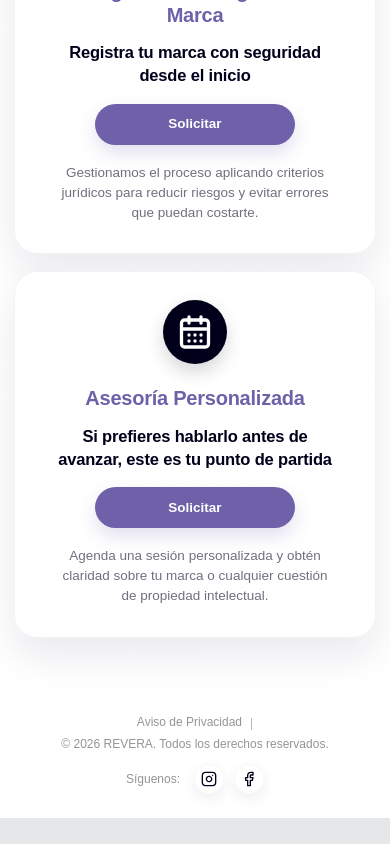
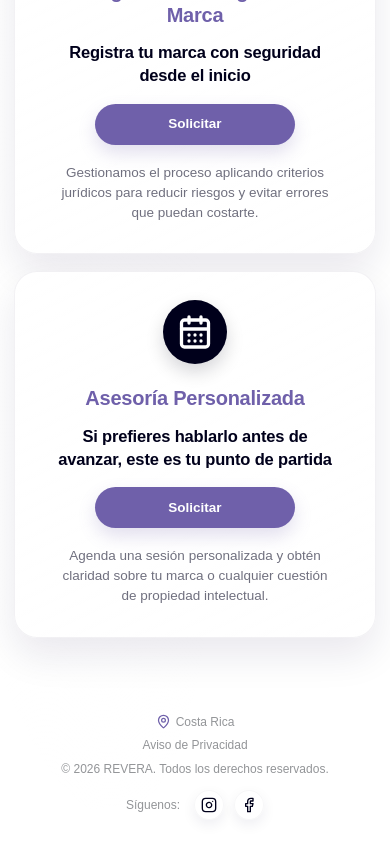
Before and after one commit to Wvillegasv/Revera, a React (Vite) app in the folder frontend/: page / in a window 390 px wide. Shown: the part 993-1837 px from the top of the page. Before the commit the page ends 1811 px from the top, so only its background shows below. Built offline with nearby package versions, Linux system fonts and the light colour scheme; no server answers.

Commit message:
Actualiza ubicacion del footer y menu principal

```diff
--- a/frontend/src/components/Footer.jsx
+++ b/frontend/src/components/Footer.jsx
@@ -1,5 +1,5 @@
 import { useState } from "react";
-import { Instagram, Facebook } from "lucide-react";
+import { Instagram, Facebook, MapPin } from "lucide-react";
 import AvisoPrivacidadModal from "./AvisoPrivacidadModal";
 import "../styles/footer.css";
 
@@ -11,6 +11,13 @@ function Footer() {
     <>
       <footer className="footer">
         <div className="footer-left">
+          <span className="footer-location">
+            <MapPin size={16} strokeWidth={2} />
+            <span>Costa Rica</span>
+          </span>
+
+          <span className="footer-separator">|</span>
+
           <button
             type="button"
             className="footer-privacy-link"
@@ -48,7 +55,6 @@ function Footer() {
           >
             <Facebook size={16} strokeWidth={2} />
           </a>
-
         </div>
       </footer>
 
--- a/frontend/src/components/Navbar.jsx
+++ b/frontend/src/components/Navbar.jsx
@@ -36,7 +36,7 @@ function Navbar({ onContactoClick }) {
               location.pathname === "/" ? "active" : ""
             }`}
           >
-            Chat
+            Inicio
           </Link>
 
           <button
--- a/frontend/src/styles/footer.css
+++ b/frontend/src/styles/footer.css
@@ -8,6 +8,7 @@
 
   width: 100%;
   max-width: var(--layout-max-width, 1220px);
+
   margin: 38px auto 0;
   padding: 18px 22px 12px;
 
@@ -17,6 +18,7 @@
   gap: 24px;
 
   color: #939598;
+
   font-family: var(--font-primary);
   font-weight: var(--font-weight-regular, 400);
 }
@@ -26,7 +28,36 @@
   align-items: center;
   justify-content: flex-start;
   gap: 12px;
+
   min-width: 0;
+}
+
+/* =========================================================
+   COSTA RICA
+========================================================= */
+
+.footer-location {
+  display: inline-flex;
+  align-items: center;
+  gap: 6px;
+
+  color: #939598;
+
+  font-family: var(--font-primary);
+  font-size: 13px;
+  line-height: 1.4;
+  font-weight: var(--font-weight-regular, 400);
+
+  white-space: nowrap;
+}
+
+.footer-location svg {
+  width: 16px;
+  height: 16px;
+  flex-shrink: 0;
+
+  color: #6f60aa;
+  stroke: #6f60aa;
 }
 
 .footer-privacy-link,
@@ -34,6 +65,7 @@
 .footer-social,
 .footer-social-label {
   color: #939598;
+
   font-family: var(--font-primary);
   font-size: 13px;
   line-height: 1.4;
@@ -45,6 +77,7 @@
   que controla un modal. Se eliminan los estilos nativos
   del botón para conservar el diseño visual anterior.
 */
+
 .footer-privacy-link {
   display: inline-flex;
   align-items: center;
@@ -53,16 +86,21 @@
   padding: 0;
 
   color: #939598;
+
   font: inherit;
   line-height: 1.4;
+
   white-space: nowrap;
 
   background: transparent;
+
   border: 0;
   border-radius: 0;
+
   appearance: none;
 
   cursor: pointer;
+
   text-decoration: none;
 
   transition: color 0.22s ease;
@@ -75,17 +113,21 @@
 .footer-privacy-link:focus-visible {
   outline: 2px solid rgba(111, 96, 170, 0.32);
   outline-offset: 4px;
+
   border-radius: 6px;
 }
 
 .footer-separator {
   color: #939598;
+
   font-size: 12px;
+
   opacity: 0.72;
 }
 
 .footer-copy {
   margin: 0;
+
   white-space: nowrap;
 }
 
@@ -94,6 +136,7 @@
   align-items: center;
   justify-content: flex-end;
   gap: 10px;
+
   white-space: nowrap;
 }
 
@@ -106,6 +149,7 @@
   height: 34px;
 
   border-radius: 999px;
+
   background: rgba(255, 255, 255, 0.74);
 
   display: inline-flex;
@@ -133,7 +177,9 @@
 .footer-social-link:hover {
   color: #ffffff;
   background: #6f60aa;
+
   transform: translateY(-2px);
+
   box-shadow: 0 8px 18px rgba(111, 96, 170, 0.2);
 }
 
@@ -142,22 +188,35 @@
   outline-offset: 3px;
 }
 
+/* =========================================================
+   RESPONSIVE - TABLET
+========================================================= */
+
 @media (max-width: 768px) {
   .footer {
     margin-top: 30px;
     padding: 18px 14px 10px;
+
     gap: 16px;
   }
 
   .footer-left {
     gap: 8px;
+    flex-wrap: wrap;
+    row-gap: 6px;
   }
 
+  .footer-location,
   .footer-privacy-link,
   .footer-copy,
   .footer-social,
   .footer-social-label {
     font-size: 12.5px;
+  }
+
+  .footer-location svg {
+    width: 15px;
+    height: 15px;
   }
 
   .footer-social-link {
@@ -166,18 +225,31 @@
   }
 }
 
+/* =========================================================
+   RESPONSIVE - TABLET PEQUEÑA / MÓVIL HORIZONTAL
+========================================================= */
+
 @media (max-width: 620px) {
   .footer {
     flex-direction: column;
     justify-content: center;
+
     gap: 12px;
+
     text-align: center;
   }
 
   .footer-left {
+    width: 100%;
+
     justify-content: center;
     flex-wrap: wrap;
-    row-gap: 4px;
+
+    row-gap: 6px;
+  }
+
+  .footer-location {
+    justify-content: center;
   }
 
   .footer-copy {
@@ -189,12 +261,28 @@
   }
 }
 
+/* =========================================================
+   RESPONSIVE - MÓVIL
+========================================================= */
+
 @media (max-width: 480px) {
   .footer {
     margin-top: 26px;
     padding: 16px 10px 8px;
   }
 
+  .footer-left {
+    flex-direction: column;
+    justify-content: center;
+
+    gap: 7px;
+  }
+
+  .footer-separator {
+    display: none;
+  }
+
+  .footer-location,
   .footer-privacy-link,
   .footer-copy,
   .footer-social,
@@ -202,6 +290,21 @@
     font-size: 12px;
   }
 
+  .footer-location {
+    gap: 5px;
+  }
+
+  .footer-location svg {
+    width: 15px;
+    height: 15px;
+  }
+
+  .footer-copy {
+    max-width: 320px;
+    white-space: normal;
+    text-align: center;
+  }
+
   .footer-social-link {
     width: 30px;
     height: 30px;
```
Lines whose indentation alone changed are shown as unchanged.
